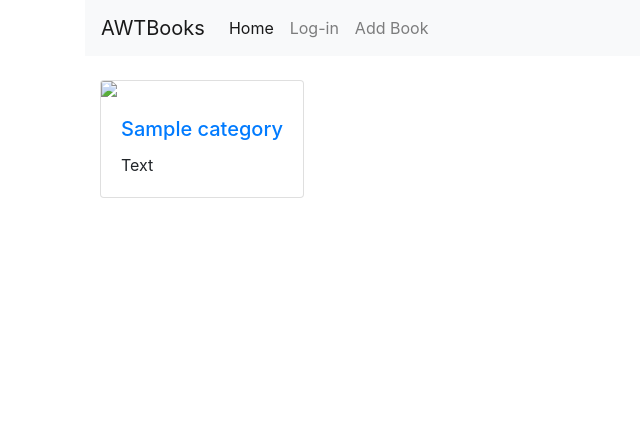
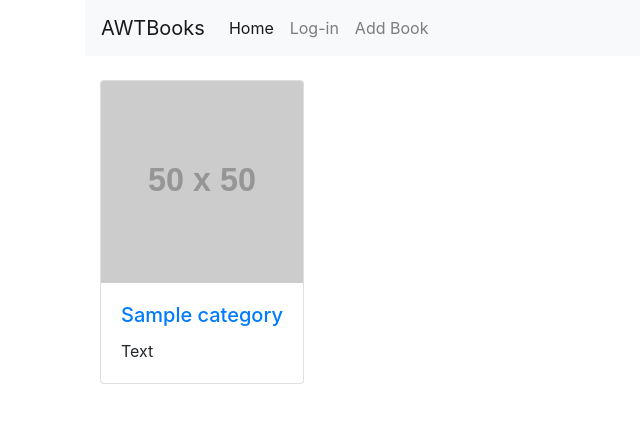
Before and after one commit to Acemad/NDCatalog, a Flask app: template templates/home.html in a window 1280 px wide. Shown: the top 423 px of the page, without its empty margins (0-640 px from the left). Run offline with Flask 2, Linux system fonts and the light colour scheme; the template is opened without the code that fills it: values that come from a table or form of the project are taken from there, others are empty; tables that the repository leaves empty hold one stand-in row (values such as "Sample post"); grey boxes labelled with a size stand in for pictures from a placeholder-image service; some libraries are stand-ins or nearby versions.

Commit message:
Add dummy image to home.html

```diff
--- a/templates/home.html
+++ b/templates/home.html
@@ -6,7 +6,7 @@
     {% for category in categories %}
     <div class="col-sm-auto mb-5">
     <div class="card h-100">
-        <img class="card-img-top" src="#">
+        <img class="card-img-top" src="https://dummyimage.com/50x50.gif">
         <div class="card-body">
             <h5 class="card-title">
                 <a href="{{url_for('showCategory', category=category.name)|replace('%20','-')}}">{{ category.name }}</a>
```
